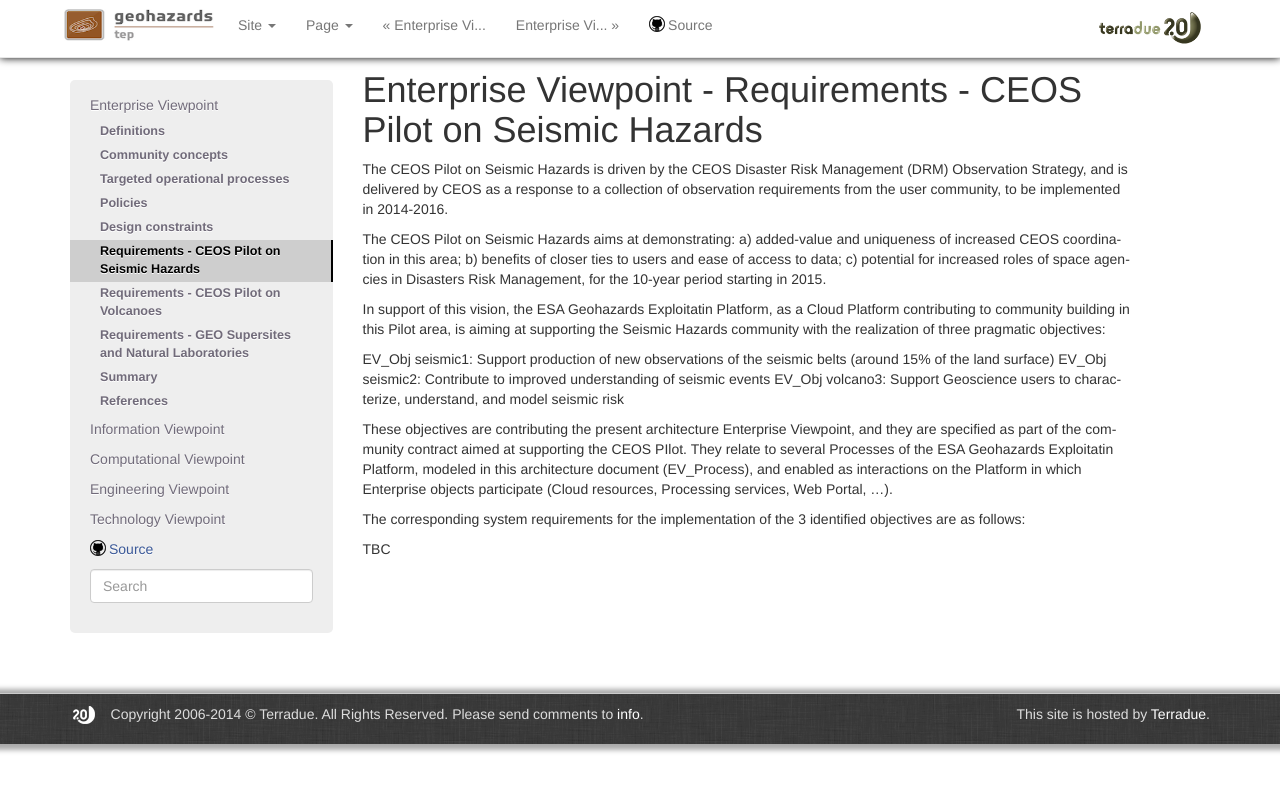
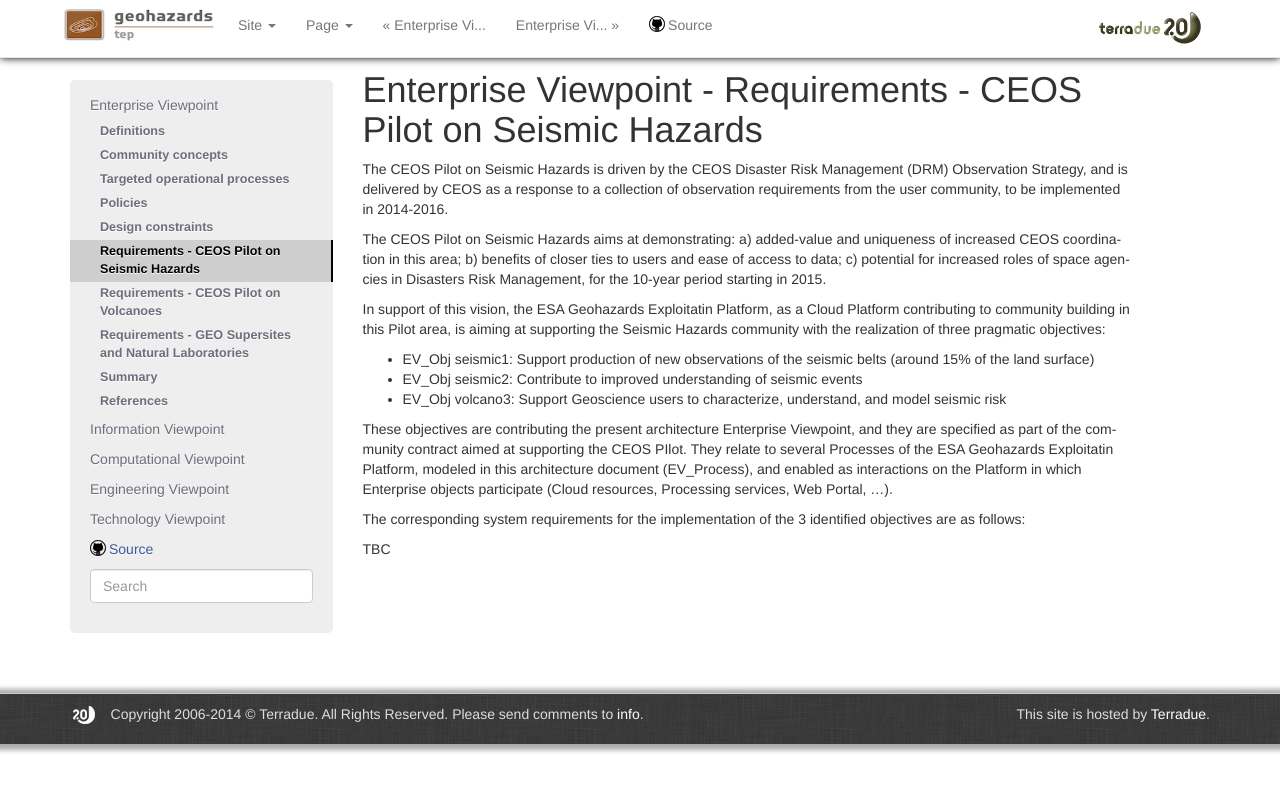
Before and after one commit to Terradue/doc-tep-geohazards-arch, a Sphinx documentation site: the page built from source/enterprise/reqs-seismic.rst, in a window 1280 px wide. Shown: the top 792 px of the page. Built offline with Sphinx 7.4.7, drawn with Linux system fonts in a browser that asks for light colours.

```diff
--- a/source/enterprise/reqs-seismic.rst
+++ b/source/enterprise/reqs-seismic.rst
@@ -14,9 +14,9 @@ In support of this vision, the ESA Geohazards Exploitatin Platform,
 as a Cloud Platform contributing to community building in this Pilot area,
 is aiming at supporting the Seismic Hazards community with the realization of three pragmatic objectives:
 
-EV_Obj seismic1: Support production of new observations of the seismic belts (around 15% of the land surface)
-EV_Obj seismic2: Contribute to improved understanding of seismic events
-EV_Obj volcano3: Support Geoscience users to characterize, understand, and model seismic risk
+* EV_Obj seismic1: Support production of new observations of the seismic belts (around 15% of the land surface)
+* EV_Obj seismic2: Contribute to improved understanding of seismic events
+* EV_Obj volcano3: Support Geoscience users to characterize, understand, and model seismic risk
 
 These objectives are contributing the present architecture Enterprise Viewpoint,
 and they are specified as part of the community contract aimed at supporting the CEOS PIlot.
```
